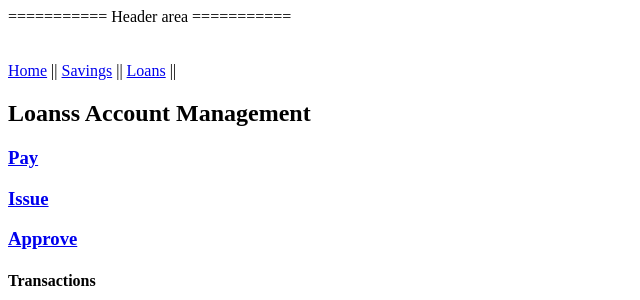
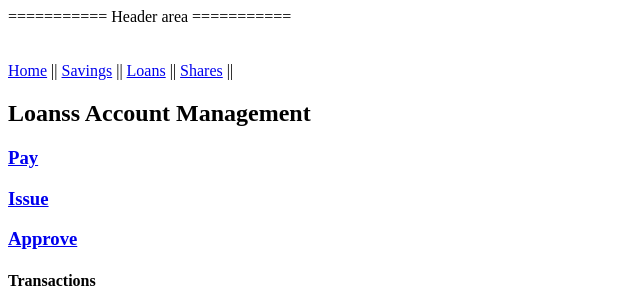
Before and after one commit to suresh466/cooperative_finance, a Django app: page /loans/ in a window 1280 px wide. Shown: the top 300 px of the page, without its empty margins (0-640 px from the left). Run offline with Django 3.2, Linux system fonts and the light colour scheme.

Commit message:
add shares to the menu

```diff
--- a/templates/base.html
+++ b/templates/base.html
@@ -15,6 +15,7 @@
       <a href="{% url 'home' %}">Home</a> ||
       <a href="{% url 'savings:saving' %}">Savings</a> ||
       <a href="{% url 'loans:loan' %}">Loans</a> ||
+      <a href="{% url 'shares:share' %}">Shares</a> ||
     </div>
 
     {% block content %}
```
